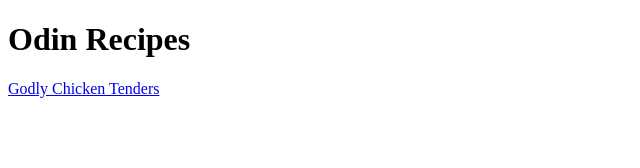
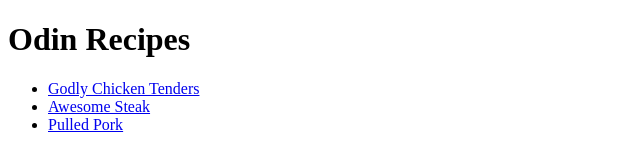
Before and after one commit to rektcompass/odin-recipes, a plain HTML site: page index.html in a window 1280 px wide. Shown: the whole page, without its empty margins (0-640 px from the left). Drawn offline with Linux system fonts and the light colour scheme.

Commit message:
Create new files

```diff
--- a/index.html
+++ b/index.html
@@ -6,6 +6,10 @@
     </head>
     <body>
         <h1>Odin Recipes</h1>
-        <a href="./recipes/tendies.html">Godly Chicken Tenders</a>
+        <ul>
+        <li><a href="./recipes/tendies.html">Godly Chicken Tenders</a></li>
+        <li><a href="./recipes/steak.html">Awesome Steak</a></li>
+        <li><a href="./recipes/pulled_pork.html">Pulled Pork</a></li>
+    </ul>
     </body>
 </html>
```
Also changed, not shown: recipes/pulled_pork.html (added), recipes/steak.html (added), recipes/tendies.jpeg (added).
